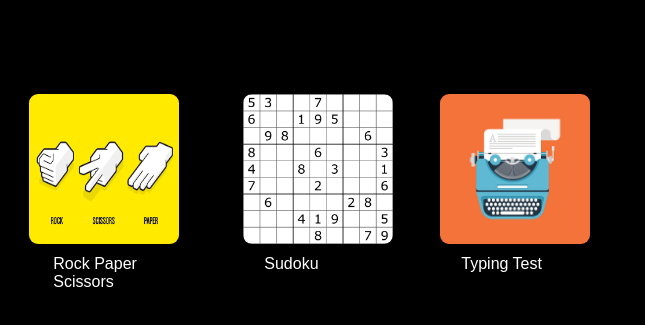
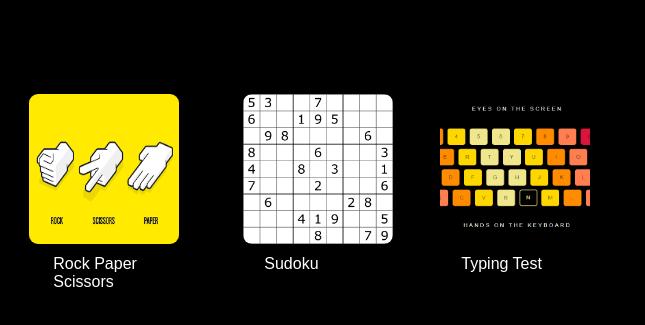
Before and after one commit to Sithaarth24/myprojects, a plain HTML site: page mini-project/index.html in a window 1280 px wide. Shown: the part 61-386 px from the top of the page, without its empty margins (0-645 px from the left). Drawn offline with Linux system fonts and the light colour scheme.

Commit message:
Update index.html

```diff
--- a/mini-project/index.html
+++ b/mini-project/index.html
@@ -65,7 +65,7 @@
     <a href="typing_speed.html" target="_blank">
 
             <div class="child">
-            <img src="type_img.jpg" alt="">
+            <img src="typing.png" alt="">
             <span style="color: white;">Typing Test</span>
         </div>
     </a>
```
